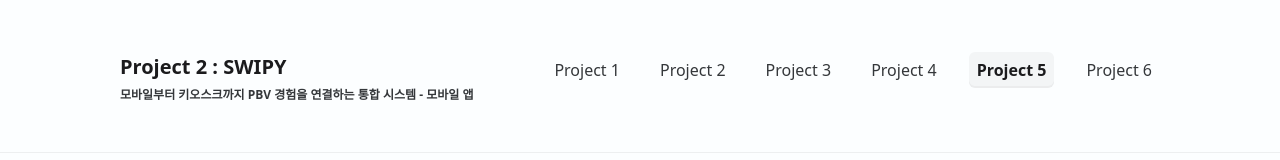
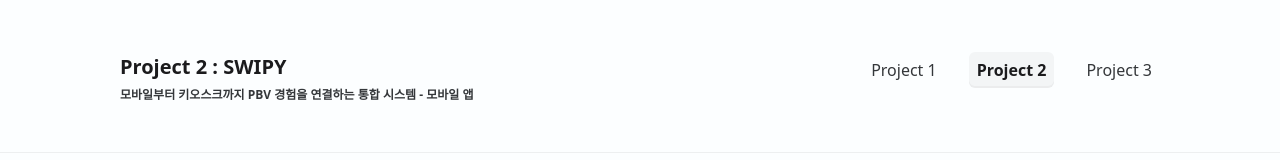
Before and after one commit to woniiss/additional-tp-pd, a plain HTML site: page project2.html in a window 1280 px wide. Shown: the top 160 px of the page. Drawn offline with Linux system fonts and the light colour scheme; a web font is replaced by a local one.

Commit message:
Update project2.html

```diff
--- a/project2.html
+++ b/project2.html
@@ -17,11 +17,8 @@
 
       <nav class="site-nav" aria-label="Main navigation">
         <a href="project1.html" class="nav-link">Project 1</a>
-        <a href="project2.html" class="nav-link">Project 2</a>
+        <a href="project2.html" class="nav-link active">Project 2</a>
         <a href="project3.html" class="nav-link">Project 3</a>
-        <a href="project4.html" class="nav-link">Project 4</a>
-        <a href="project5.html" class="nav-link active">Project 5</a>
-        <a href="project6.html" class="nav-link">Project 6</a>
       </nav>
     </div>
   </header>
```
